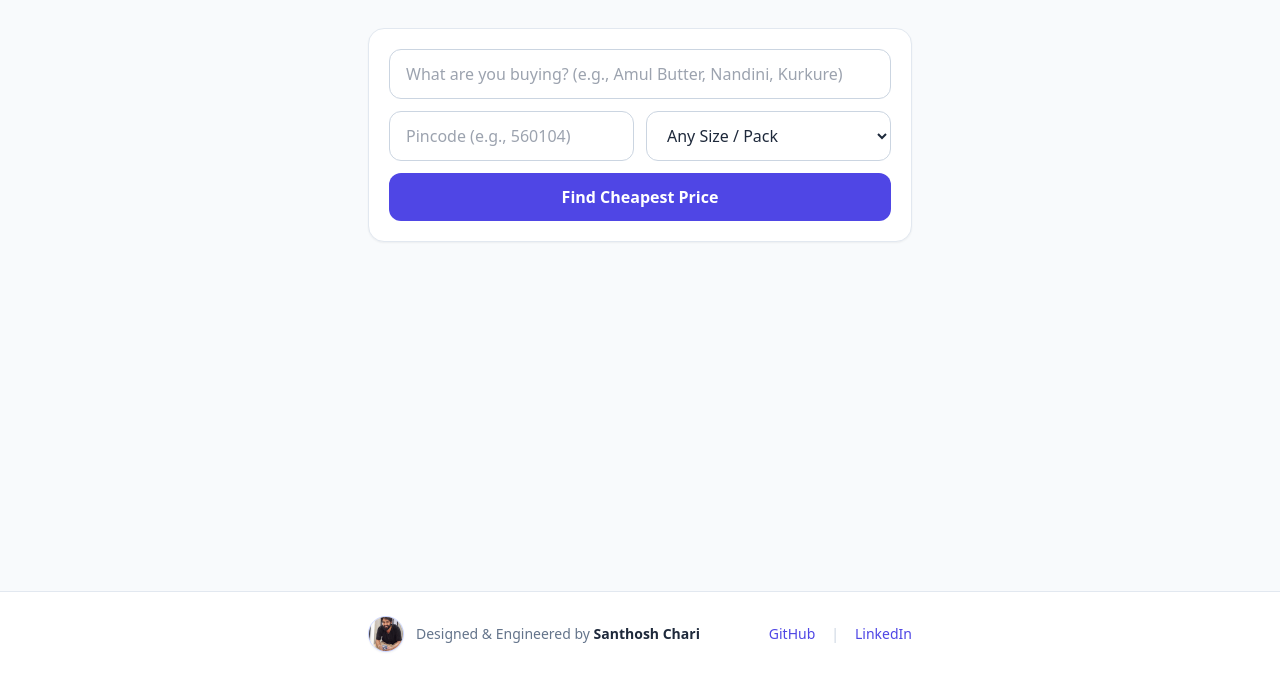
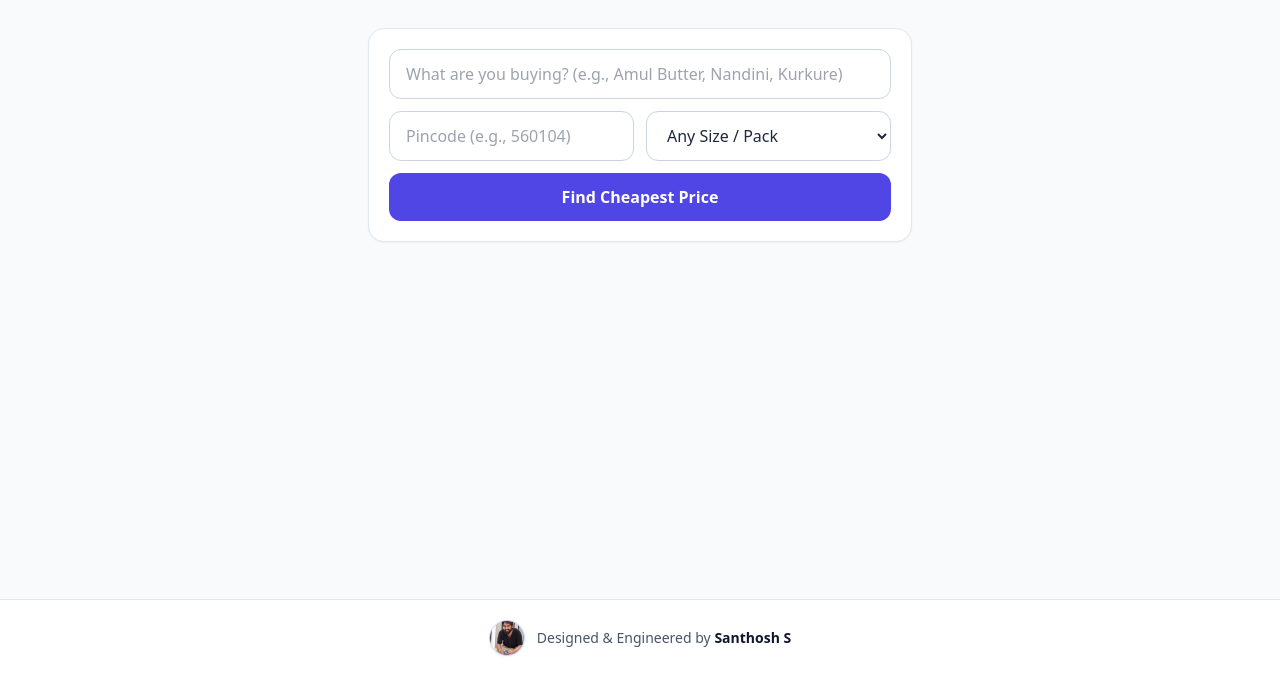
Before and after one commit to santhoshchariengineer/flashprice-app, a website: page index.html in a window 1280 px wide. Shown: the part 124-800 px from the top of the page. Drawn offline with nearby package versions, Linux system fonts and the light colour scheme.

Commit message:
Update footer and streamline developer information

```diff
--- a/index.html
+++ b/index.html
@@ -8,6 +8,7 @@
 </head>
 <body class="bg-slate-50 text-slate-800 min-h-screen flex flex-col justify-between">
 
+    <!-- Main Content Wrapper Container -->
     <div class="max-w-xl mx-auto mt-12 p-4 w-full mb-16">
         <div class="text-center mb-8">
             <h1 class="text-3xl font-black text-indigo-600 tracking-tight">⚡ FlashPrice</h1>
@@ -42,17 +43,11 @@
         <div id="resultsLayout" class="mt-8 flex flex-col gap-4"></div>
     </div>
 
-    <footer class="w-full text-center py-6 border-t border-slate-200 bg-white text-sm text-slate-500 mt-auto">
-        <div class="max-w-xl mx-auto px-4 flex flex-col sm:flex-row items-center justify-between gap-4">
-            <div class="flex items-center gap-3">
-                <img src="Santhosh.JPG" alt="Santhosh Chari" class="w-9 h-9 rounded-full border border-indigo-200 object-cover shadow-sm">
-                <p class="text-left leading-tight">Designed & Engineered by <br class="sm:hidden"><span class="font-bold text-slate-800">Santhosh Chari</span></p>
-            </div>
-            <div class="flex gap-4 font-medium text-indigo-600">
-                <a href="https://github.com/santhoshchariengineer" target="_blank" class="hover:text-indigo-800 transition hover:underline">GitHub</a>
-                <span class="text-slate-300">|</span>
-                <a href="#" target="_blank" class="hover:text-indigo-800 transition hover:underline">LinkedIn</a>
-            </div>
+    <!-- Streamlined Professional Developer Footer -->
+    <footer class="w-full text-center py-5 border-t border-slate-200 bg-white text-sm text-slate-500 mt-auto">
+        <div class="max-w-xl mx-auto px-4 flex items-center justify-center gap-3">
+            <img src="Santhosh.JPG" alt="Santhosh S" class="w-9 h-9 rounded-full border border-indigo-200 object-cover shadow-sm">
+            <p class="text-slate-600 font-medium">Designed & Engineered by <span class="font-bold text-slate-900">Santhosh S</span></p>
         </div>
     </footer>
 
@@ -64,7 +59,6 @@
             const loader = document.getElementById('loadingIndicator');
             const container = document.getElementById('resultsLayout');
 
-            // Hard input check before hitting the network pipeline
             if (!item) return alert("Please type a product name first!");
             if (!pincode) return alert("Please enter your 6-digit delivery pincode!");
             if (pincode.length !== 6) return alert("Please enter a valid 6-digit Indian delivery pincode.");
@@ -73,7 +67,6 @@
             container.innerHTML = '';
 
             try {
-                // FIXED: This URL sends pincode and quantity to match the updated server.js route parameters
                 const url = `http://3.111.31.240:5000/api/compare?item=${encodeURIComponent(item)}&pincode=${encodeURIComponent(pincode)}&quantity=${encodeURIComponent(quantity)}`;
                 console.log("Fetching from:", url);
 
```
